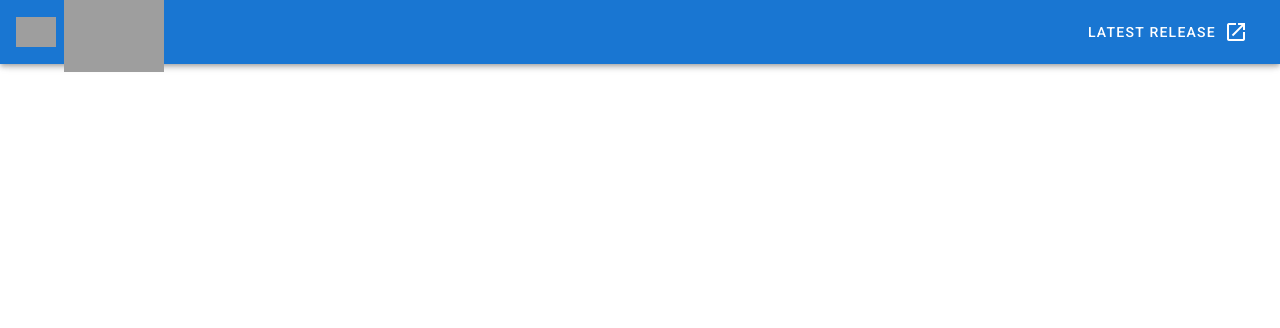
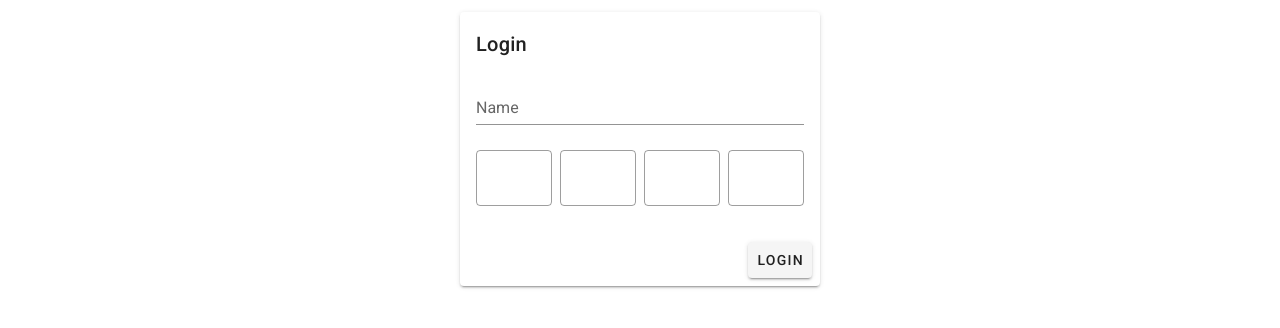
Before and after one commit to TheBitTwisters/BibleQuizManager, a Vue app: page / in a window 1280 px wide. Shown: the top 328 px of the page. Built offline with nearby package versions, Linux system fonts and the light colour scheme; grey boxes are pictures that could not be loaded.

Commit message:
added vuetify and api login

```diff
--- a/package.json
+++ b/package.json
@@ -8,7 +8,9 @@
     "lint": "vue-cli-service lint"
   },
   "dependencies": {
+    "axios": "^0.27.2",
     "core-js": "^3.6.5",
+    "moment": "^2.29.3",
     "vue": "^2.6.11",
     "vue-router": "^3.2.0",
     "vuetify": "^2.6.0",
--- a/src/App.vue
+++ b/src/App.vue
@@ -1,44 +1,9 @@
 <template>
   <v-app>
-    <v-app-bar
-      app
-      color="primary"
-      dark
-    >
-      <div class="d-flex align-center">
-        <v-img
-          alt="Vuetify Logo"
-          class="shrink mr-2"
-          contain
-          src="https://cdn.vuetifyjs.com/images/logos/vuetify-logo-dark.png"
-          transition="scale-transition"
-          width="40"
-        />
-
-        <v-img
-          alt="Vuetify Name"
-          class="shrink mt-1 hidden-sm-and-down"
-          contain
-          min-width="100"
-          src="https://cdn.vuetifyjs.com/images/logos/vuetify-name-dark.png"
-          width="100"
-        />
-      </div>
-
-      <v-spacer></v-spacer>
-
-      <v-btn
-        href="https://github.com/vuetifyjs/vuetify/releases/latest"
-        target="_blank"
-        text
-      >
-        <span class="mr-2">Latest Release</span>
-        <v-icon>mdi-open-in-new</v-icon>
-      </v-btn>
-    </v-app-bar>
-
     <v-main>
-      <router-view/>
+      <v-container>
+        <router-view/>
+      </v-container>
     </v-main>
   </v-app>
 </template>
--- /dev/null
+++ b/src/api/auth.js
@@ -0,0 +1,25 @@
+import axios from '@/plugins/axios'
+
+const login = (params) => {
+  return new Promise((resolve, reject) => {
+    axios({
+      method: 'post',
+      url: '/auth/manager/login',
+      data: {
+        name: params.name,
+        pin: params.pin
+      }
+    }).then(response => {
+      resolve(response.data)
+    }).catch(err => {
+      if (err.response.data) {
+        reject(err.response.data)
+      }
+      reject(err)
+    })
+  })
+}
+
+export default {
+  login
+}
--- /dev/null
+++ b/src/plugins/axios.js
@@ -0,0 +1,37 @@
+import axios from 'axios'
+// import store from '@/store'
+
+const instance = axios.create({
+  baseURL: 'http://192.168.68.16:3000/',
+  withCredentials: false,
+  responseType: 'json',
+  headers: {
+    'Content-Type': 'application/json'
+  }
+})
+
+// instance.interceptors.request.use(
+//   (request) => {
+//     if (store.getters.isSessionActive() && store.getters.isSessionExpired()) {
+//       store.dispatch('session_logout')
+//     }
+//     return request
+//   }, (err) => {
+//       return Promise.reject(err)
+//   }
+// )
+// instance.interceptors.response.use(
+//   (response) => {
+//     if (response.data.access) {
+//       store.commit('SET_ACCESS', response.data.access)
+//     }
+//     if (response.data.session) {
+//       store.commit('SET_SESSION', response.data.session)
+//     }
+//     return response
+//   }, (err) => {
+//       return Promise.reject(err)
+//   }
+// )
+
+export default instance
--- a/src/store/index.js
+++ b/src/store/index.js
@@ -1,14 +1,48 @@
 import Vue from 'vue'
 import Vuex from 'vuex'
+import router from '@/router'
+import moment from 'moment'
 
 Vue.use(Vuex)
 
 export default new Vuex.Store({
   state: {
+    token: '',
+    startedAt: '',
+    expiresIn: 0,
+    manager: {
+      id: 0,
+      name: '',
+      current_game_id: 0
+    }
   },
   mutations: {
+    SET_SESSION_MANAGER (state, manager) {
+      state.manager = manager || {
+        id: 0,
+        name: '',
+        current_game_id: 0
+      }
+    },
+    SET_SESSION (state, session) {
+      state.startedAt = moment().valueOf()
+      state.token = session.token || ''
+      state.expiresIn = session.expiresIn || 0
+    }
   },
   actions: {
+    'session-login': function ({ commit }, params) {
+      commit('SET_SESSION', params.session)
+      commit('SET_SESSION_MANAGER', params.manager)
+      commit('SET_APP_DRAWER', true)
+      router.push({ name: 'Dashboard' })
+    },
+    'session-logout': function ({ commit }) {
+      commit('SET_SESSION', {})
+      commit('SET_ACCESS', {})
+      commit('SET_SESSION_USER', {})
+      router.push({ name: 'Login' })
+    }
   },
   modules: {
   }
--- a/src/views/Dashboard.vue
+++ b/src/views/Dashboard.vue
@@ -1,7 +1,9 @@
 <template>
-  <div class="">
-
-  </div>
+  <v-card>
+    <v-card-title>
+      Dashboard
+    </v-card-title>
+  </v-card>
 </template>
 
 <script>
--- a/src/views/Login.vue
+++ b/src/views/Login.vue
@@ -1,5 +1,72 @@
 <template>
-  <div class="">
+  <v-card class="mx-auto" max-width="360px">
+    <v-card-title>
+      Login
+    </v-card-title>
+    <v-card-text>
+      <v-form v-model="form.valid" @submit.prevent="login">
 
-  </div>
+        <v-text-field label="Name"
+          v-model="form.data.name"
+          required>
+        </v-text-field>
+        <v-otp-input
+          v-model="form.data.pin"
+          length="4">
+        </v-otp-input>
+
+        <v-alert v-if="form.message != ''" dense>
+          {{ form.message }}
+        </v-alert>
+
+      </v-form>
+    </v-card-text>
+    <v-card-actions>
+      <v-spacer></v-spacer>
+      <v-btn type="submit" :disabled="!form.valid"
+        @click="login">
+        Login
+      </v-btn>
+    </v-card-actions>
+  </v-card>
 </template>
+
+<script>
+import store from '@/store'
+import apiAuth from '@/api/auth'
+
+export default {
+  name: 'view-auth-login',
+  data: () => ({
+    form: {
+      data: {
+        name: '',
+        pin: ''
+      },
+      valid: false,
+      showPassword: false,
+      submitting: false,
+      message: '',
+      success: false
+    }
+  }),
+  methods: {
+    login: function () {
+      this.form.submitting = true
+      this.form.message = ''
+      apiAuth.login(this.form.data)
+        .then(data => {
+          this.form.message = data.message
+          store.dispatch('session-login', data)
+        })
+        .catch(err => {
+          console.log(err)
+          this.form.message = err.message
+        })
+        .finally(() => {
+          this.form.submitting = false
+        })
+    }
+  }
+}
+</script>
```
Also changed, not shown: src/components/HelloWorld.vue (deleted, +0 -151 lines), src/views/HomeView.vue (deleted, +0 -15 lines), src/assets/logo.svg (deleted), 1 other file (tests, documents, lock files or other folders).
